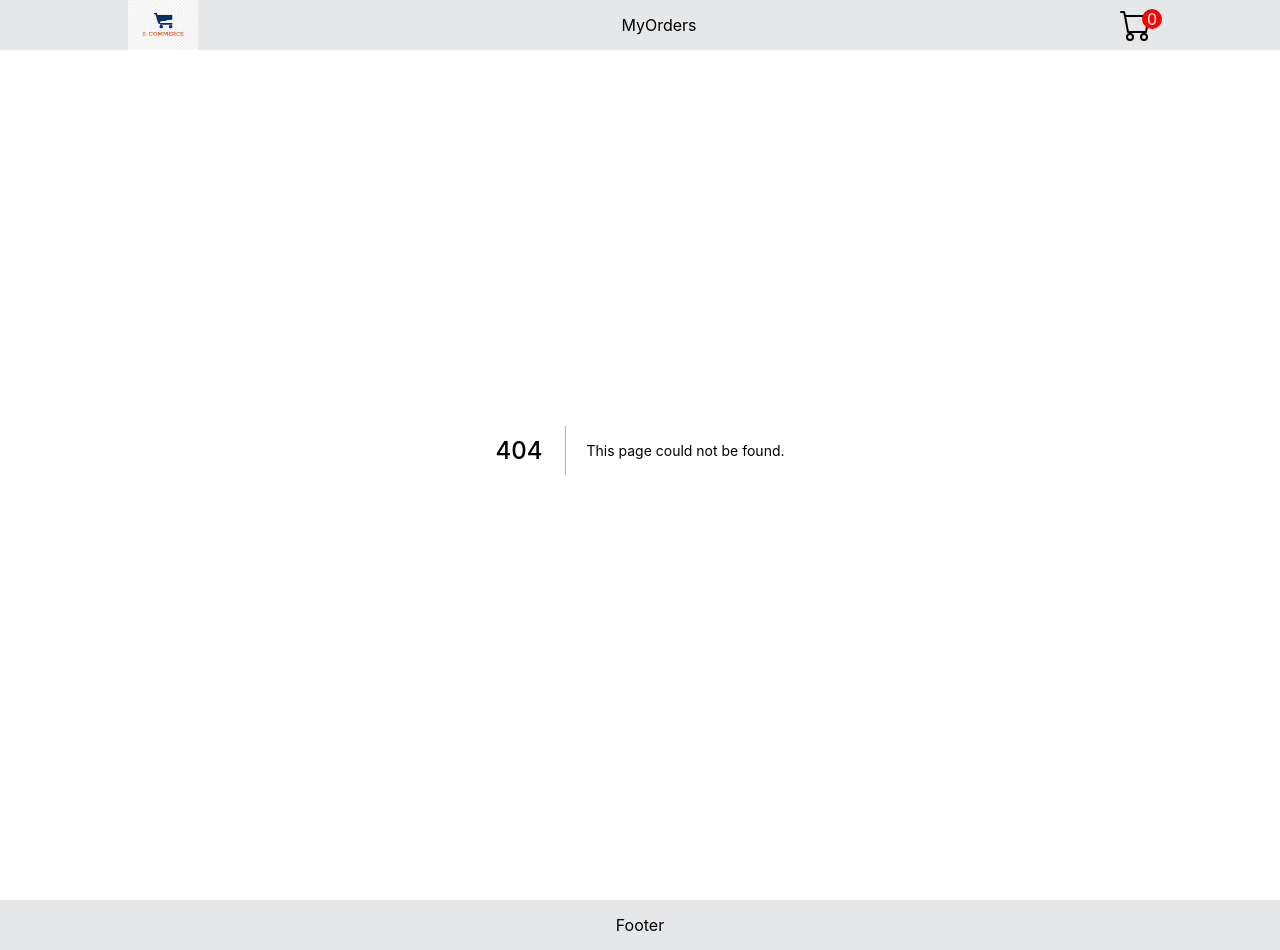
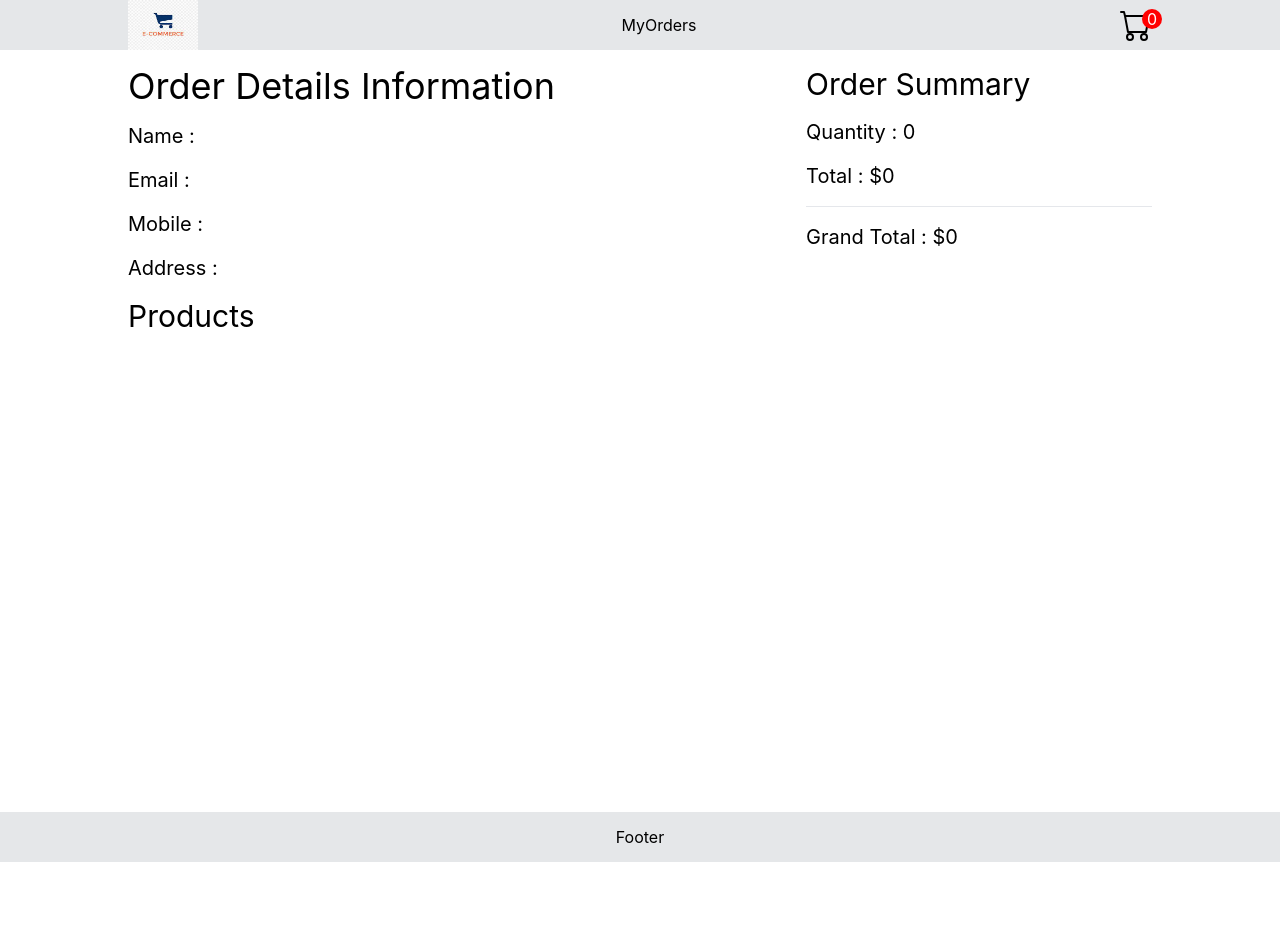
Before and after one commit to Timir699/astha_practice_project, a Next.js app: page /orderDetails in a window 1280 px wide. Before the commit this address had no page. After the commit the page ends 862 px from the top, so only its background shows below. Built offline with nearby package versions, Linux system fonts and the light colour scheme.

Commit message:
completed orderDetails page

```diff
--- a/components/Cart.tsx
+++ b/components/Cart.tsx
@@ -6,11 +6,15 @@ import Image from 'next/image';
 import { useRouter } from 'next/router'
 
 const Cart = () => {
-  const cartProduct = useStore((state) => state.cartProduct);
+  const cartProductList = useStore((state) => state.cartProduct);
+
+  const ids = cartProductList.map(o => o.id)
+  let cartProduct = cartProductList.filter(({id}, index) => !ids.includes(id, index + 1))
+
   const removeProduct = useStore((state) => state.removeProduct);
-  const quantity = cartProduct.length
+  const quantity = cartProductList.length
 
-  const total = cartProduct.map((cartProductPrice) => {
+  const total = cartProductList.map((cartProductPrice) => {
     const { price } = cartProductPrice;
     return price;
   });
--- a/components/Checkout.tsx
+++ b/components/Checkout.tsx
@@ -1,3 +1,4 @@
+import { useRouter } from 'next/router';
 import React from 'react';
 import { useForm } from 'react-hook-form';
 import { IoCheckmarkDoneOutline } from 'react-icons/io5';
@@ -6,8 +7,13 @@ import { useStore } from '../store/cartStore';
 
 const Checkout = () => {
 
+    const router = useRouter()
+
     const addOrderProduct = useStore((state) => state.addOrderProduct);
     const processComplete = useStore((state) => state.processComplete);
+    const addcheckOutForm = useStore((state) => state.addcheckOutForm);
+
+
     const {
         register,
         handleSubmit,
@@ -24,6 +30,9 @@ const Checkout = () => {
         addOrderProduct()
         reset()
         processComplete()
+        addcheckOutForm!(data)
+
+        router.push('/orderDetails')
     }
 
 
@@ -55,7 +64,7 @@ const Checkout = () => {
                     className="w-96 border p-2 my-4"
                     type="number"
                     placeholder="Mobile number"
-                    {...register('Mobile number', {
+                    {...register('Mobile_number', {
                         required: true,
                         minLength: 11,
                         maxLength: 14,
--- /dev/null
+++ b/components/OrderDetails.tsx
@@ -0,0 +1,66 @@
+import React from 'react';
+import { useStore } from '../store/cartStore';
+import Image from 'next/image';
+
+
+const OrderDetails = () => {
+  const orderProduct = useStore((state) => state.orderProduct);
+  const checkOutForm = useStore((state) => state.checkOutForm);
+  console.log(checkOutForm.data);
+
+  console.log(orderProduct);
+  const quantity = orderProduct?.length;
+
+  const total = orderProduct?.map((cartProductPrice) => {
+    const { price } = cartProductPrice;
+    return price;
+  });
+
+  let totalPrice = total?.reduce((a, b) => a + b, 0);
+  console.log(totalPrice);
+  return (
+    <div>
+      <div className="">
+        <div className="grid grid-rows-2 grid-flow-col gap-2">
+          <div className="row-span-2 col-span-2 ...">
+            <p className="text-4xl my-4">Order Details Information</p>
+
+            <p className="text-xl my-4">Name : {checkOutForm?.data?.Name}</p>
+            <p className="text-xl my-4">Email : {checkOutForm?.data?.Email}</p>
+            <p className="text-xl my-4">Mobile : {checkOutForm?.data?.Mobile_number}</p>
+            <p className="text-xl my-4">Address : {checkOutForm?.data?.Address}</p>
+            <p className="text-3xl my-4">Products</p>
+            <div className="grid grid-cols-4 gap-4">
+
+              {orderProduct?.map((product) => {
+                return (
+                  <div className="border text-center p-4" key={product?.id}>
+                    <Image
+                      src={product?.img}
+                      alt="image"
+                      width={100}
+                      height={100}
+                    />
+                    <p className="text-xl">{product?.name}</p>
+                    <p className="text-xl">${product?.price}</p>
+                  </div>
+                );
+              })}
+            </div>
+          </div>
+          <div className="row-span-3 ...">
+            <p className="text-3xl my-4">Order Summary</p>
+            <p className="text-xl my-4">Quantity : {quantity} </p>
+            <p className="text-xl my-4">Total : ${totalPrice}</p>
+            <hr />
+            <p className="text-xl my-4">Grand Total : ${totalPrice} </p>
+          </div>
+        </div>
+
+        <style jsx>{``}</style>
+      </div>
+    </div>
+  );
+};
+
+export default OrderDetails;
--- a/model/product.ts
+++ b/model/product.ts
@@ -1,3 +1,5 @@
+import { Form } from "./form";
+
 export interface Product {
   name : string;
   img : string;
@@ -17,6 +19,8 @@ export interface CartProduct {
  addCartProduct : (detailsData : Product) => void;
  orderProduct?: Product[];
  addOrderProduct ?: () => void;
+ checkOutForm: {};
+ addcheckOutForm ?: (data: Form) => void;
  removeProduct : (id: string) => void;
  processComplete ?: () => void
  removeQuantity ?: (id: string) => void
--- /dev/null
+++ b/pages/orderDetails.tsx
@@ -0,0 +1,12 @@
+import React from 'react';
+import OrderDetails from '../components/OrderDetails';
+
+const orderDetails = () => {
+  return (
+    <div>
+      <OrderDetails />
+    </div>
+  );
+};
+
+export default orderDetails;
--- a/store/cartStore.ts
+++ b/store/cartStore.ts
@@ -1,5 +1,6 @@
 import create from 'zustand'
 import { devtools } from 'zustand/middleware'
+import { Form } from '../model/form';
 import { CartProduct, Product } from '../model/product';
 
 export let useStore = create<CartProduct>(devtools((set) => ({
@@ -12,6 +13,11 @@ export let useStore = create<CartProduct>(devtools((set) => ({
   addOrderProduct: () => {
     set((state) => ({
       orderProduct:  [ ...state.orderProduct, ...state.cartProduct] }))
+  },
+  checkOutForm: {},
+  addcheckOutForm: (data: Form) => {
+    set((state) => ({
+      checkOutForm:  { ...state.checkOutForm, data} }))
   },
   removeProduct: (id) => {
     set((state) => ({
```
